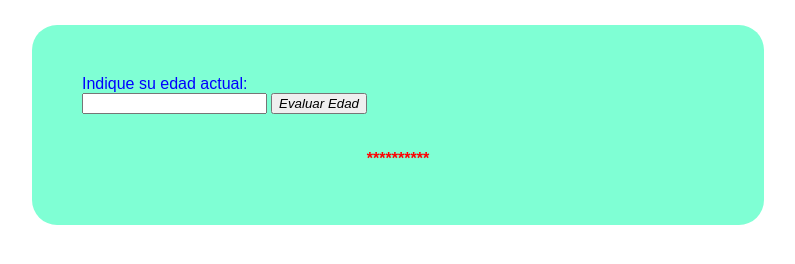
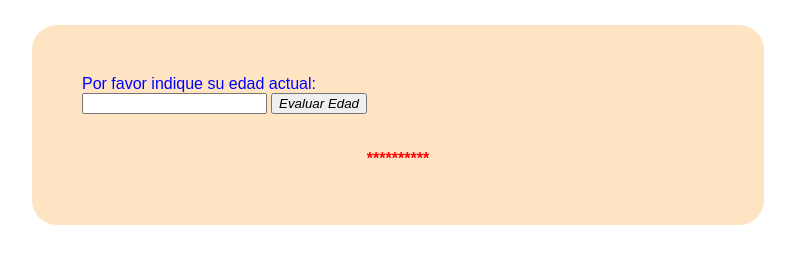
Before and after one commit to aorihuela/Edad, a plain HTML site: page index.html in a window 1280 px wide. Shown: the whole page, without its empty margins (1-796 px from the left). Drawn offline with Linux system fonts and the light colour scheme.

Commit message:
ajustes finales

```diff
--- a/estilo.css
+++ b/estilo.css
@@ -7,7 +7,7 @@
 div {
     width: 50%;
     height: 100px;
-    background-color: aquamarine;
+    background-color: bisque;
     border-radius: 25px;
     margin: 25px;
     padding: 50px;
--- a/index.html
+++ b/index.html
@@ -3,13 +3,13 @@
 
 <head>
     <meta charset="UTF-8">
-    <title>Calculadora con javascript</title>
+    <title>Evaluar Edad</title>
     <link type="text/css" href="estilo.css" rel="stylesheet">
 </head>
 
 <body onload="init();">
     <div>
-        <span class="instrucciones">Indique su edad actual:</span>
+        <span class="instrucciones">Por favor indique su edad actual:</span>
         <br><input type="text" id="edad"> <button id="evaluar">Evaluar Edad</button>
         <article>
             <br><br><span id="resultado"></span>
```
